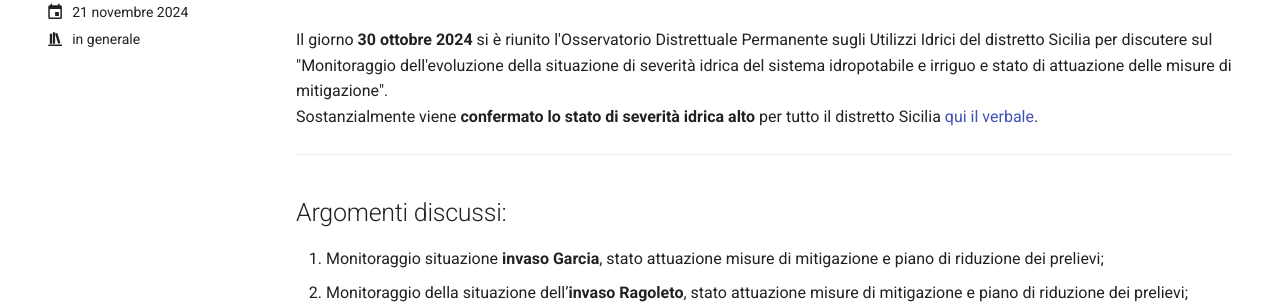
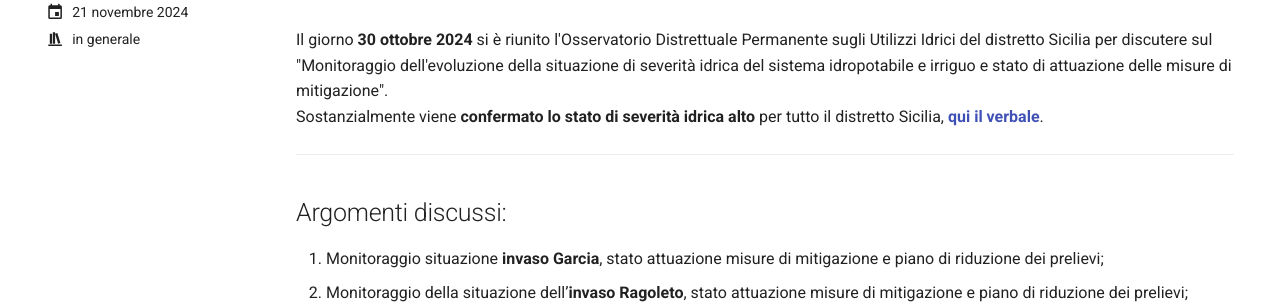
Before and after one commit to opendatasicilia/emergenza-idrica-sicilia, an MkDocs documentation site: the page built from docs/aggiornamenti/articoli/annuncio/verbale_osservatorio_fine_ottobre.md, in a window 1280 px wide and 900 px high. Shown: the part 241-545 px from the top of the window. Built offline with MkDocs 1.6.1 and Material for MkDocs 9.7.7, drawn with Linux system fonts in a browser that asks for light colours; comment, search, counter and statistics services are not loaded.

```diff
--- a/docs/aggiornamenti/articoli/annuncio/verbale_osservatorio_fine_ottobre.md
+++ b/docs/aggiornamenti/articoli/annuncio/verbale_osservatorio_fine_ottobre.md
@@ -13,7 +13,7 @@ tags:
 
 
 Il giorno **30 ottobre 2024** si è riunito l'Osservatorio Distrettuale Permanente sugli Utilizzi Idrici del distretto Sicilia per discutere sul "Monitoraggio dell'evoluzione della situazione di severità idrica del sistema idropotabile e irriguo e stato di attuazione delle misure di mitigazione".<br>
-Sostanzialmente viene **confermato lo stato di severità idrica alto** per tutto il distretto Sicilia [qui il verbale](https://www.regione.sicilia.it/sites/default/files/2024-11/Verbale_OPUI_30_ottobre_2024.pdf).
+Sostanzialmente viene **confermato lo stato di severità idrica alto** per tutto il distretto Sicilia, [**qui il verbale**](https://www.regione.sicilia.it/sites/default/files/2024-11/Verbale_OPUI_30_ottobre_2024.pdf).
 
 ---
 
```
